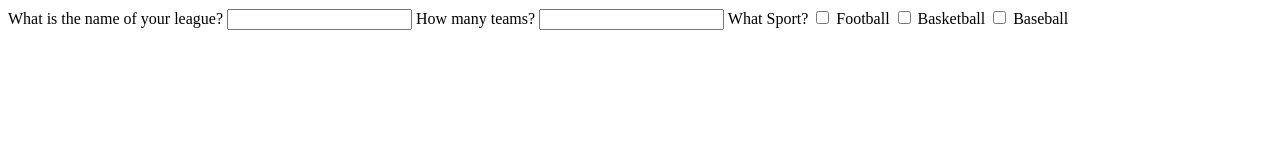
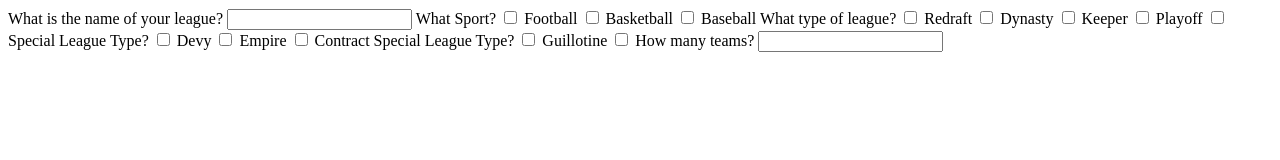
Before and after one commit to AMess33/FantasyByLaws, a plain HTML site: page index.html in a window 1280 px wide. Drawn offline with Linux system fonts and the light colour scheme.

Commit message:
add more form inputs

```diff
--- a/index.html
+++ b/index.html
@@ -11,8 +11,7 @@
     <form>
       <label>What is the name of your league?</label>
       <input type="text" />
-      <label>How many teams?</label>
-      <input type="number" />
+
       <label>What Sport?</label>
       <input type="checkbox" />
       <label>Football</label>
@@ -20,6 +19,37 @@
       <label>Basketball</label>
       <input type="checkbox" />
       <label>Baseball</label>
+
+      <label>What type of league?</label>
+      <input type="checkbox" />
+      <label>Redraft</label>
+      <input type="checkbox" />
+      <label>Dynasty</label>
+      <input type="checkbox" />
+      <label>Keeper</label>
+      <input type="checkbox" />
+      <label>Playoff</label>
+      <input type="checkbox" />
+
+      <!-- special league types based on previous selection -->
+      <!-- if dynasty -->
+      <label>Special League Type?</label>
+      <input type="checkbox" />
+      <label>Devy</label>
+      <input type="checkbox" />
+      <label>Empire</label>
+      <input type="checkbox" />
+      <label>Contract</label>
+
+      <!-- if redraft -->
+      <label>Special League Type?</label>
+      <input type="checkbox" />
+      <label>Guillotine</label>
+      <input type="checkbox" />
+      <label></label>
+
+      <label>How many teams?</label>
+      <input type="number" />
     </form>
   </body>
 </html>
```
